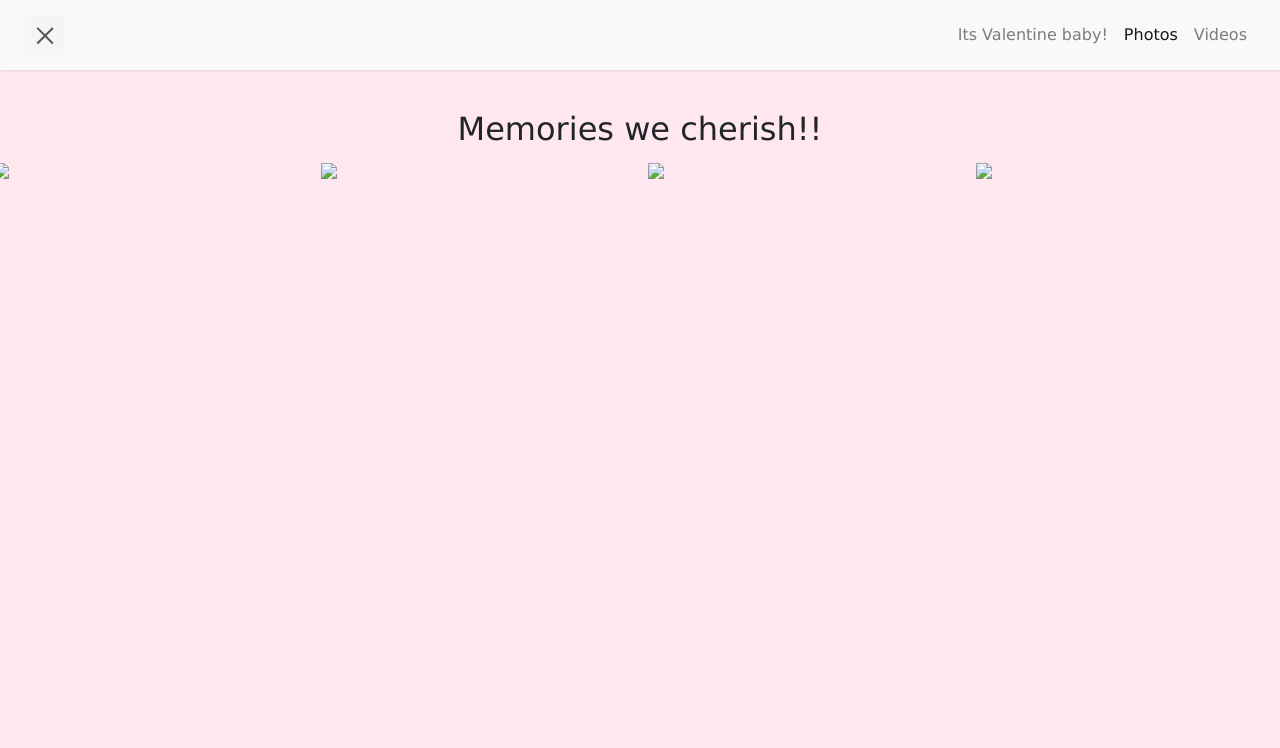
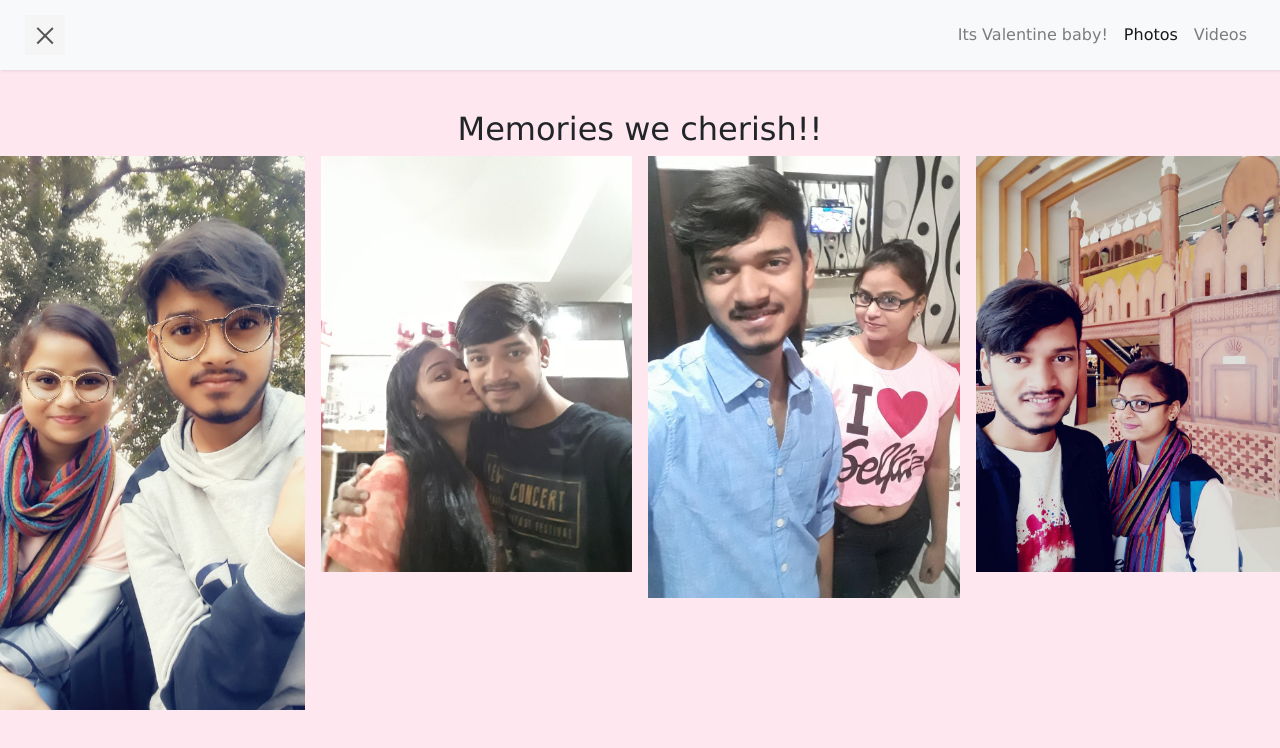
Before and after one commit to jaansforever/acchasuno, a plain HTML site: page photos.html in a window 1280 px wide. Drawn offline with nearby package versions, Linux system fonts and the light colour scheme.

Commit message:
photo sudhari

```diff
--- a/photos.html
+++ b/photos.html
@@ -195,16 +195,16 @@ img.hover-shadow {
 
 <div class="row">
   <div class="column">
-    <img src="./photos/1.jpg" style="width:100%" onclick="openModal();currentSlide(1)" class="hover-shadow cursor">
+    <img src="./photos/1.jpeg" style="width:100%" onclick="openModal();currentSlide(1)" class="hover-shadow cursor">
   </div>
   <div class="column">
-    <img src="./photos/2.jpg" style="width:100%" onclick="openModal();currentSlide(2)" class="hover-shadow cursor">
+    <img src="./photos/2.jpeg" style="width:100%" onclick="openModal();currentSlide(2)" class="hover-shadow cursor">
   </div>
   <div class="column">
-    <img src="./photos/3.jpg" style="width:100%" onclick="openModal();currentSlide(3)" class="hover-shadow cursor">
+    <img src="./photos/3.jpeg" style="width:100%" onclick="openModal();currentSlide(3)" class="hover-shadow cursor">
   </div>
   <div class="column">
-    <img src="./photos/4.jpg" style="width:100%" onclick="openModal();currentSlide(4)" class="hover-shadow cursor">
+    <img src="./photos/4.jpeg" style="width:100%" onclick="openModal();currentSlide(4)" class="hover-shadow cursor">
   </div>
 </div>
 
@@ -214,22 +214,22 @@ img.hover-shadow {
 
     <div class="mySlides">
       <div class="numbertext">1 / 4</div>
-      <img src="./photos/1.jpg" style="max-width: 100%; height: auto;" class="responsive">
+      <img src="./photos/1.jpeg" style="max-width: 100%; height: auto;" class="responsive">
     </div>
 
     <div class="mySlides">
       <div class="numbertext">2 / 4</div>
-      <img src="./photos/2.jpg" class="responsive" style="max-width: 100%; height: auto;">
+      <img src="./photos/2.jpeg" class="responsive" style="max-width: 100%; height: auto;">
     </div>
 
     <div class="mySlides">
       <div class="numbertext">3 / 4</div>
-      <img src="./photos/3.jpg" class="responsive" style="max-width: 100%; height: auto;">
+      <img src="./photos/3.jpeg" class="responsive" style="max-width: 100%; height: auto;">
     </div>
 
     <div class="mySlides">
       <div class="numbertext">4 / 4</div>
-      <img src="./photos/4.jpg" class="responsive" style="max-width: 100%; height: auto;">
+      <img src="./photos/4.jpeg" class="responsive" style="max-width: 100%; height: auto;">
     </div>
 
     <a class="prev" onclick="plusSlides(-1)">&#10094;</a>
@@ -241,16 +241,16 @@ img.hover-shadow {
 
 <div class="row" style="overflow-x: auto; background-color: black;">
     <div class="column">
-      <img class="demo cursor" src="./photos/1.jpg" style="width:100%" onclick="currentSlide(1)" alt="Night Walker">
+      <img class="demo cursor" src="./photos/1.jpeg" style="width:100%" onclick="currentSlide(1)">
     </div>
     <div class="column">
-      <img class="demo cursor" src="./photos/2.jpg" style="width:100%" onclick="currentSlide(2)" alt="Ms. Coordinator">
+      <img class="demo cursor" src="./photos/2.jpeg" style="width:100%" onclick="currentSlide(2)">
     </div>
     <div class="column">
-      <img class="demo cursor" src="./photos/3.jpg" style="width:100%" onclick="currentSlide(3)" alt="Not Chalak atleast">
+      <img class="demo cursor" src="./photos/3.jpeg" style="width:100%" onclick="currentSlide(3)">
     </div>
     <div class="column">
-      <img class="demo cursor" src="./photos/4.jpg" style="width:100%" onclick="currentSlide(4)" alt="And you literally tasted good">
+      <img class="demo cursor" src="./photos/4.jpeg" style="width:100%" onclick="currentSlide(4)">
     </div>
     </div>
   </div>
```
